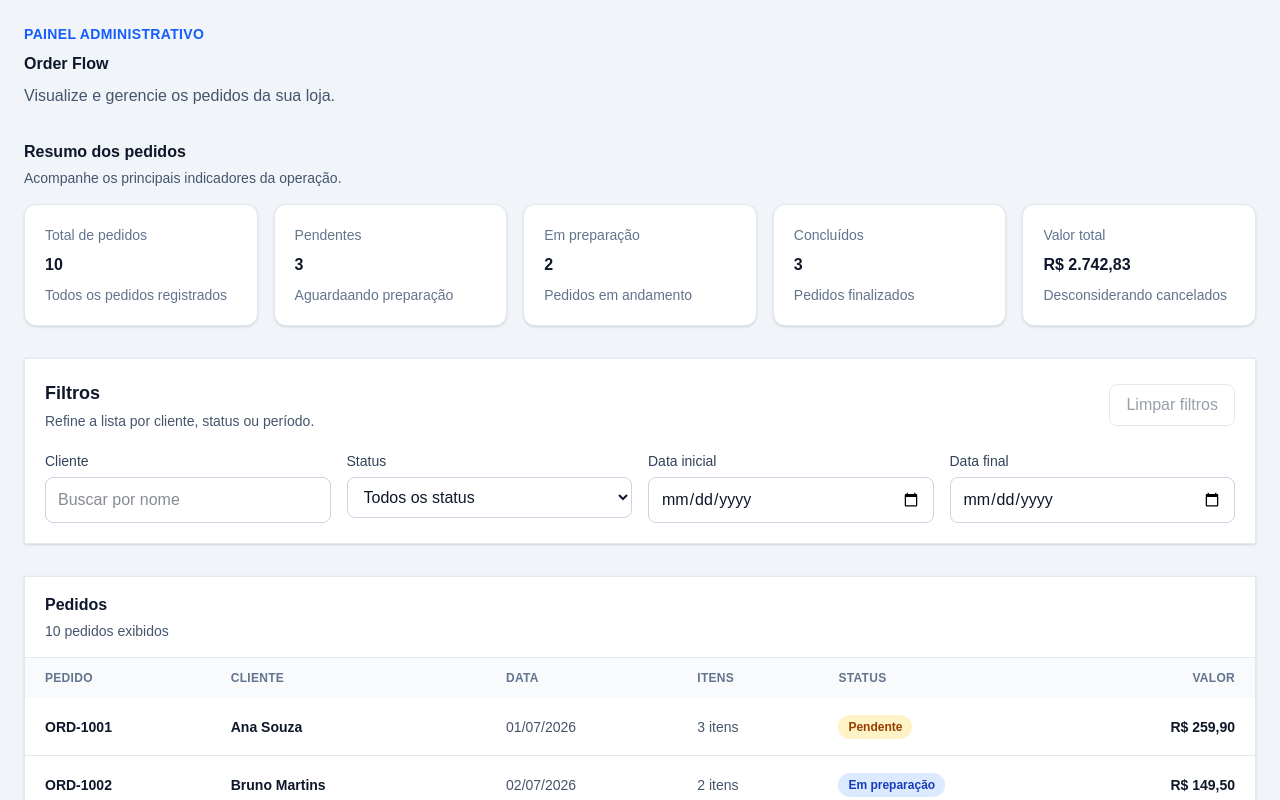
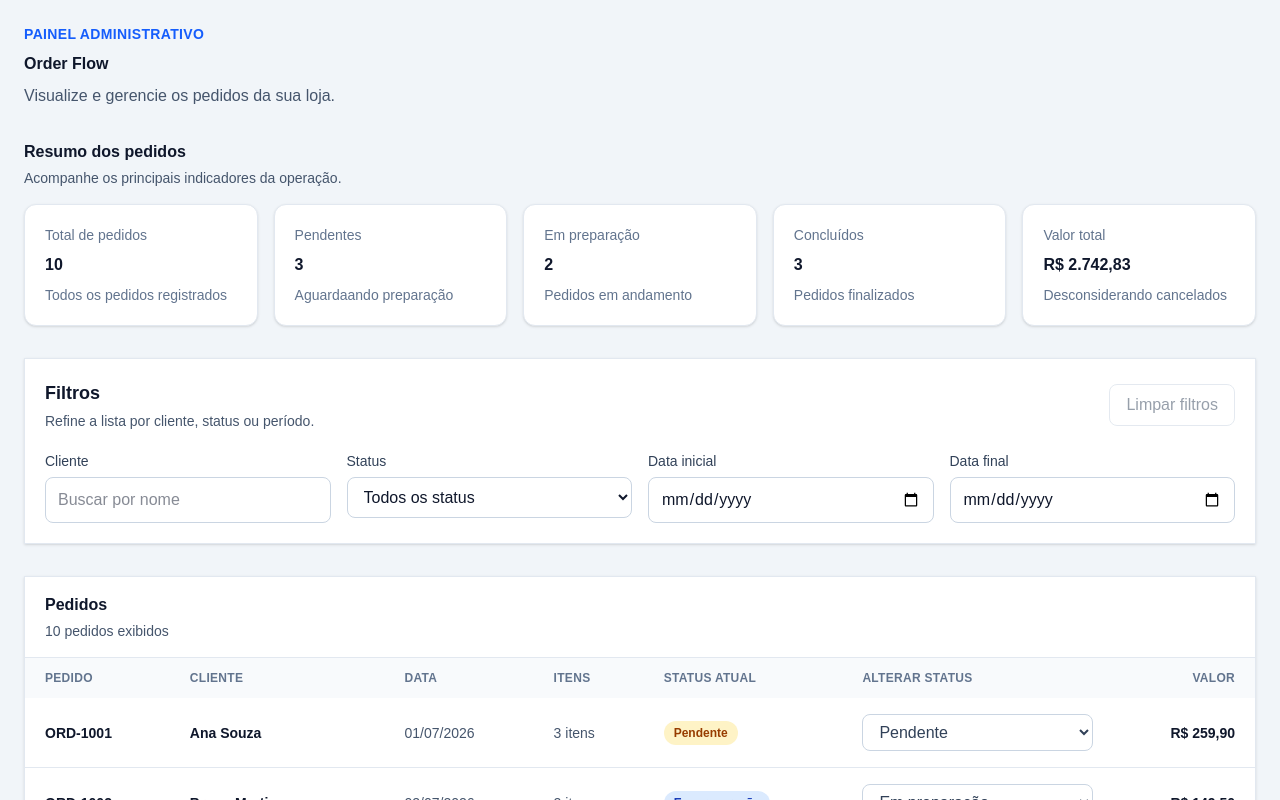
Before and after one commit to DiogoRocha07/order-flow, a Next.js app: page / in a window 1280 px wide. Shown: the top 800 px of the page. Built offline with nearby package versions, Linux system fonts and the light colour scheme.

Commit message:
feat: add order status update

```diff
--- a/src/features/orders/components/order-table.tsx
+++ b/src/features/orders/components/order-table.tsx
@@ -1,13 +1,22 @@
 import { StatusBadge } from "@/features/orders/components/status-badge";
-import type { Order } from "@/features/orders/types/order";
+import { StatusSelect } from "@/features/orders/components/status-select";
+import type { Order, OrderStatus } from "@/features/orders/types/order";
 import { formatCurrency } from "@/features/orders/utils/format-currency";
 import { formatOrderDate } from "@/features/orders/utils/format-order-date";
 
 type OrderTableProps = {
   orders: readonly Order[];
+  updatingOrderId: string | null;
+  onStatusChange: (orderId: string, status: OrderStatus) => Promise<void>;
 };
 
-export function OrderTable({ orders }: OrderTableProps) {
+export function OrderTable({
+  orders,
+  updatingOrderId,
+  onStatusChange,
+}: OrderTableProps) {
+  const isUpdating = updatingOrderId !== null;
+
   return (
     <section
       aria-labelledby='orders-table-tittle'
@@ -64,7 +73,14 @@ export function OrderTable({ orders }: OrderTableProps) {
                 scope='col'
                 className='px-5 py-3 text-left text-xs font-semibold uppercase tracking-wide text-slate-500'
               >
-                Status
+                Status atual
+              </th>
+
+              <th
+                scope='col'
+                className='px-5 py-3 text-left text-xs font-semibold uppercase tracking-wide text-slate-500'
+              >
+                Alterar status
               </th>
 
               <th
@@ -102,6 +118,25 @@ export function OrderTable({ orders }: OrderTableProps) {
                   <StatusBadge status={order.status} />
                 </td>
 
+                <td className='whitespace-nowrap px-5 py-4'>
+                  <div className='flex flex-col gap-1.5'>
+                    <StatusSelect
+                      orderId={order.id}
+                      status={order.status}
+                      disabled={isUpdating}
+                      onStatusChange={(status) => {
+                        void onStatusChange(order.id, status);
+                      }}
+                    />
+
+                    {updatingOrderId === order.id && (
+                      <span role='status' className='text-xs text-blue-700'>
+                        Atualizando...
+                      </span>
+                    )}
+                  </div>
+                </td>
+
                 <td className='whitespace-nowrap px-5 py-4 text-right text-sm font-semibold tabular-nums text-slate-900'>
                   {formatCurrency(order.total)}
                 </td>
--- a/src/features/orders/components/orders-overview.tsx
+++ b/src/features/orders/components/orders-overview.tsx
@@ -1,13 +1,16 @@
 "use client";
+
+import { useCallback } from "react";
 
 import { OrderDashboard } from "@/features/orders/components/order-dashboard";
 import { OrderFilters } from "@/features/orders/components/order-filters";
 import { OrderTable } from "@/features/orders/components/order-table";
 import { useOrderFilters } from "@/features/orders/hooks/use-orders-filters";
 import { useOrders } from "@/features/orders/hooks/use-orders";
+import { useUpdateOrderStatus } from "@/features/orders/hooks/use-update-order-status";
 
 export function OrdersOverview() {
-  const { orders, stats, isLoading, error } = useOrders();
+  const { orders, stats, isLoading, error, refetch } = useOrders();
 
   const {
     filters,
@@ -16,6 +19,22 @@ export function OrdersOverview() {
     updateFilter,
     clearFilters,
   } = useOrderFilters(orders);
+
+  const refreshAfterStatusUpdate = useCallback(
+    () =>
+      refetch({
+        showLoading: false,
+      }),
+    [refetch],
+  );
+
+  const {
+    updatingOrderId,
+    updateError,
+    successMessage,
+    updateStatus,
+    clearFeedback,
+  } = useUpdateOrderStatus({ onUpdated: refreshAfterStatusUpdate });
 
   if (isLoading) {
     return (
@@ -47,6 +66,48 @@ export function OrdersOverview() {
     <div className='space-y-8'>
       <OrderDashboard stats={stats} />
 
+      {successMessage && (
+        <div
+          role='status'
+          className='flex items-start justify-between gap-4 rounded-x1 border border-emerald-200 bg-emerald-50 p-4'
+        >
+          <p className='text-sm font-medium text-emerald-800'>
+            {successMessage}
+          </p>
+
+          <button
+            type='button'
+            onClick={clearFeedback}
+            className='text-sm font-medium text-emerald-800 hover:underline'
+          >
+            Fechar
+          </button>
+        </div>
+      )}
+
+      {updateError && (
+        <div
+          role='alert'
+          className='flex items-start justify-between gap-4 rounded-x1 border border-red-200 bg-red-50 p-4'
+        >
+          <div>
+            <p className='font-medium text-red-800'>
+              Não foi possível alterar o status.
+            </p>
+
+            <p className='mt-1 text-sm text-red-700'>{updateError}</p>
+          </div>
+
+          <button
+            type='button'
+            onClick={clearFeedback}
+            className='text-sm font-medium text-red-800 hover:underline'
+          >
+            Fechar
+          </button>
+        </div>
+      )}
+
       <OrderFilters
         filters={filters}
         hasActiveFilters={hasActiveFilters}
@@ -54,7 +115,11 @@ export function OrdersOverview() {
         onClearFilters={clearFilters}
       />
 
-      <OrderTable orders={filteredOrders} />
+      <OrderTable
+        orders={filteredOrders}
+        updatingOrderId={updatingOrderId}
+        onStatusChange={updateStatus}
+      />
     </div>
   );
 }
--- /dev/null
+++ b/src/features/orders/components/status-select.tsx
@@ -0,0 +1,44 @@
+import {
+  ORDER_STATUSES,
+  type OrderStatus,
+} from "@/features/orders/types/order";
+import {
+  getOrderStatusLabel,
+  isOrderStatus,
+} from "@/features/orders/utils/order-status";
+
+type StatusSelectProps = {
+  orderId: string;
+  status: OrderStatus;
+  disabled: boolean;
+  onStatusChange: (status: OrderStatus) => void;
+};
+
+export function StatusSelect({
+  orderId,
+  status,
+  disabled,
+  onStatusChange,
+}: StatusSelectProps) {
+  return (
+    <select
+      aria-label={`Alterar status do pedido ${orderId}`}
+      value={status}
+      disabled={disabled}
+      onChange={(event) => {
+        const selectedStatus = event.target.value;
+
+        if (isOrderStatus(selectedStatus)) {
+          onStatusChange(selectedStatus);
+        }
+      }}
+      className='min-w-40 rounded-lg border border-slate-300 bg-white px-3 py-2 text-sm text-slate-700 outline-none transition focus:border-blue-500 focus:ring-2 focus:ring-blue-100 disabled:cursor-not-allowed disabled:bg-slate-100 disabled:opacity-70'
+    >
+      {ORDER_STATUSES.map((orderStatus) => (
+        <option key={orderStatus} value={orderStatus}>
+          {getOrderStatusLabel(orderStatus)}
+        </option>
+      ))}
+    </select>
+  );
+}
--- a/src/features/orders/hooks/use-orders.ts
+++ b/src/features/orders/hooks/use-orders.ts
@@ -5,18 +5,23 @@ import {
 } from "@/features/orders/services/orders-api";
 import type { Order, OrderStats } from "@/features/orders/types/order";
 
+type RefetchOrdersOptions = {
+  showLoading?: boolean;
+};
+
 type useOrdersResult = {
   orders: Order[];
   stats: OrderStats | null;
   isLoading: boolean;
   error: string | null;
-  refetch: () => Promise<void>;
+  refetch: (options?: RefetchOrdersOptions) => Promise<void>;
 };
 
 type OrdersData = {
   orders: Order[];
   stats: OrderStats;
 };
+
 async function requestOrdersData(): Promise<OrdersData> {
   const [ordersData, statsData] = await Promise.all([
     fetchOrders(),
@@ -71,8 +76,14 @@ export function useOrders(): useOrdersResult {
     };
   }, []);
 
-  const refetch = useCallback(async () => {
+  const refetch = useCallback(
+    async (options: RefetchOrdersOptions = {}): Promise<void> => {
+      const { showLoading = true } = options;
+
+      if (showLoading) {
         setIsLoading(true);
+      }
+
       setError(null);
 
       try {
@@ -83,9 +94,13 @@ export function useOrders(): useOrdersResult {
       } catch (error) {
         setError(getErrorMessage(error));
       } finally {
+        if (showLoading) {
           setIsLoading(false);
         }
-  }, []);
+      }
+    },
+    [],
+  );
 
   return {
     orders,
--- /dev/null
+++ b/src/features/orders/hooks/use-update-order-status.ts
@@ -0,0 +1,68 @@
+import { useCallback, useState } from "react";
+import { updateOrderStatus as updateOrderStatusRequest } from "@/features/orders/services/orders-api";
+import type { OrderStatus } from "@/features/orders/types/order";
+import { getOrderStatusLabel } from "@/features/orders/utils/order-status";
+
+type UseUpdateOrderStatusOptions = {
+  onUpdated: () => Promise<void>;
+};
+
+type UseUpdateOrderStatusResult = {
+  updatingOrderId: string | null;
+  updateError: string | null;
+  successMessage: string | null;
+  updateStatus: (orderId: string, status: OrderStatus) => Promise<void>;
+  clearFeedback: () => void;
+};
+
+function getErrorMessage(error: unknown): string {
+  return error instanceof Error
+    ? error.message
+    : "Ocorreu um erro inesperado durante a atualização.";
+}
+
+export function useUpdateOrderStatus({
+  onUpdated,
+}: UseUpdateOrderStatusOptions): UseUpdateOrderStatusResult {
+  const [updatingOrderId, setUpdatingOrderId] = useState<string | null>(null);
+
+  const [updateError, setUpdateError] = useState<string | null>(null);
+
+  const [successMessage, setSuccessMessage] = useState<string | null>(null);
+
+  const updateStatus = useCallback(
+    async (orderId: string, status: OrderStatus): Promise<void> => {
+      setUpdatingOrderId(orderId);
+      setUpdateError(null);
+      setSuccessMessage(null);
+
+      try {
+        const updatedOrder = await updateOrderStatusRequest(orderId, status);
+
+        await onUpdated();
+
+        setSuccessMessage(
+          `Status do pedido ${updatedOrder.id} atualizado para ${getOrderStatusLabel(updatedOrder.status)}.`,
+        );
+      } catch (error) {
+        setUpdateError(getErrorMessage(error));
+      } finally {
+        setUpdatingOrderId(null);
+      }
+    },
+    [onUpdated],
+  );
+
+  const clearFeedback = useCallback(() => {
+    setUpdateError(null);
+    setSuccessMessage(null);
+  }, []);
+
+  return {
+    updatingOrderId,
+    updateError,
+    successMessage,
+    updateStatus,
+    clearFeedback,
+  };
+}
--- a/src/features/orders/services/orders-api.ts
+++ b/src/features/orders/services/orders-api.ts
@@ -1,4 +1,9 @@
-import type { OrderStats, OrdersListData } from "@/features/orders/types/order";
+import type {
+  Order,
+  OrderStats,
+  OrdersListData,
+  OrderStatus,
+} from "@/features/orders/types/order";
 import type { ApiResponse } from "@/lib/http/api-response";
 
 async function parseApiResponse<T>(response: Response): Promise<T> {
@@ -36,3 +41,21 @@ export async function fetchOrdersStats(): Promise<OrderStats> {
 
   return parseApiResponse<OrderStats>(response);
 }
+
+export async function updateOrderStatus(
+  orderId: string,
+  status: OrderStatus,
+): Promise<Order> {
+  const response = await fetch(
+    `/api/orders/${encodeURIComponent(orderId)}/status`,
+    {
+      method: "PATCH",
+      headers: {
+        "Content-Type": "application/json",
+      },
+      body: JSON.stringify({ status }),
+    },
+  );
+
+  return parseApiResponse<Order>(response);
+}
```
Lines whose indentation alone changed are shown as unchanged.
